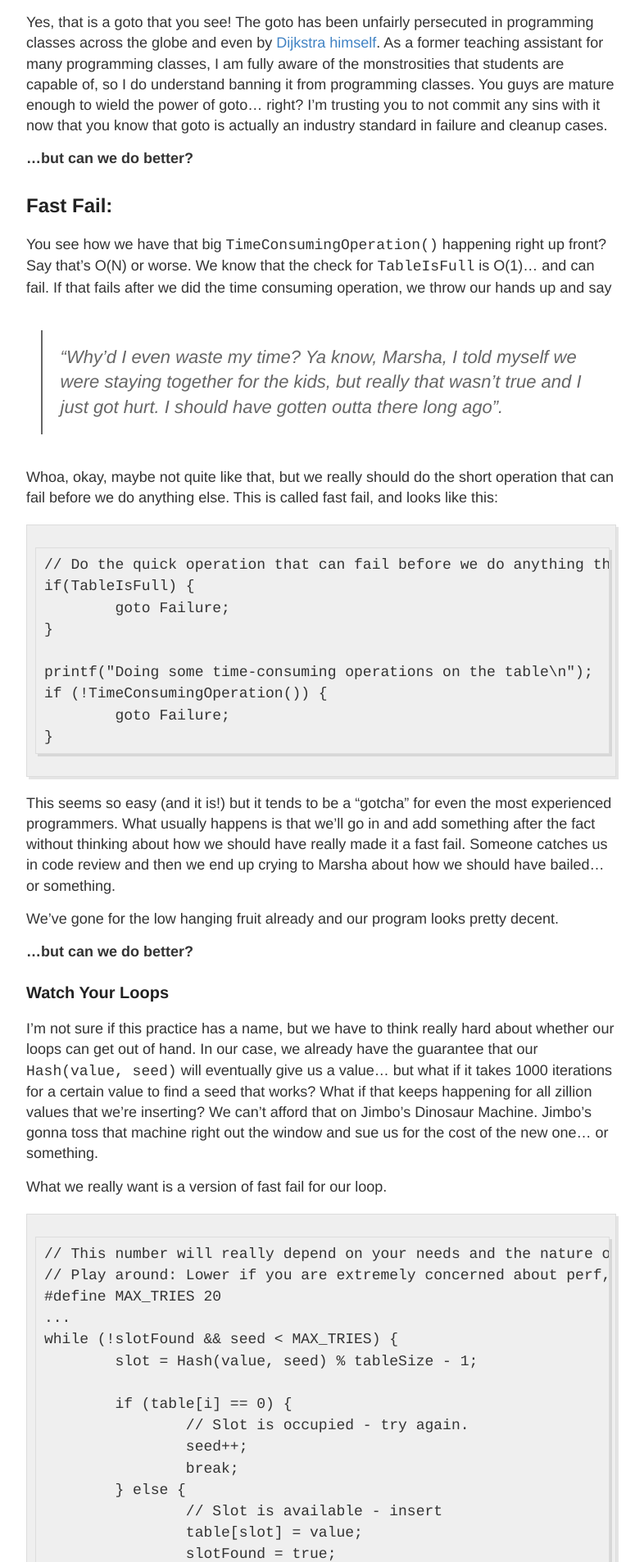
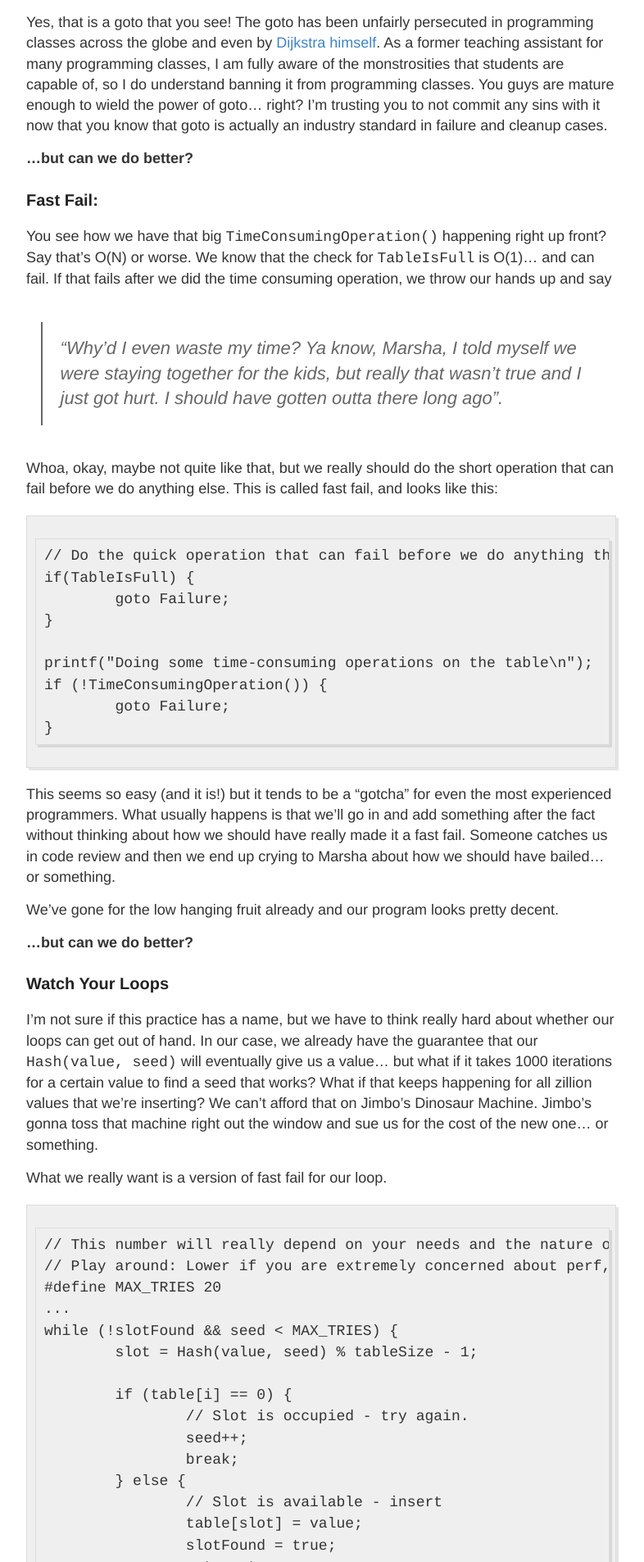
Before and after one commit to mrb113/mrb113.github.io, a Jekyll site: the page built from _posts/2015-7-19-But-Can-We-Do-Better.md, in a window 1280 px wide. Shown: the part 4183-6089 px from the top of the page at 82% size, without its empty margins (248-1034 px from the left). Built offline with Jekyll 4.4.1, drawn with Linux system fonts in a browser that asks for light colours; Markdown is read by kramdown in place of the engine named in the settings.

```diff
--- a/_posts/2015-7-19-But-Can-We-Do-Better.md
+++ b/_posts/2015-7-19-But-Can-We-Do-Better.md
@@ -130,7 +130,7 @@
 
 **...but can we do better?**
 
-## Fast Fail:
+### Fast Fail:
 You see how we have that big `TimeConsumingOperation()` happening right up front? Say that's O(N) or worse. We know that the check for `TableIsFull` is O(1)... and can fail. If that fails after we did the time consuming operation, we throw our hands up and say
 
 >*"Why'd I even waste my time? Ya know, Marsha, I told myself we were staying together for the kids, but really that wasn't true and I just got hurt. I should have gotten outta there long ago".*
```
